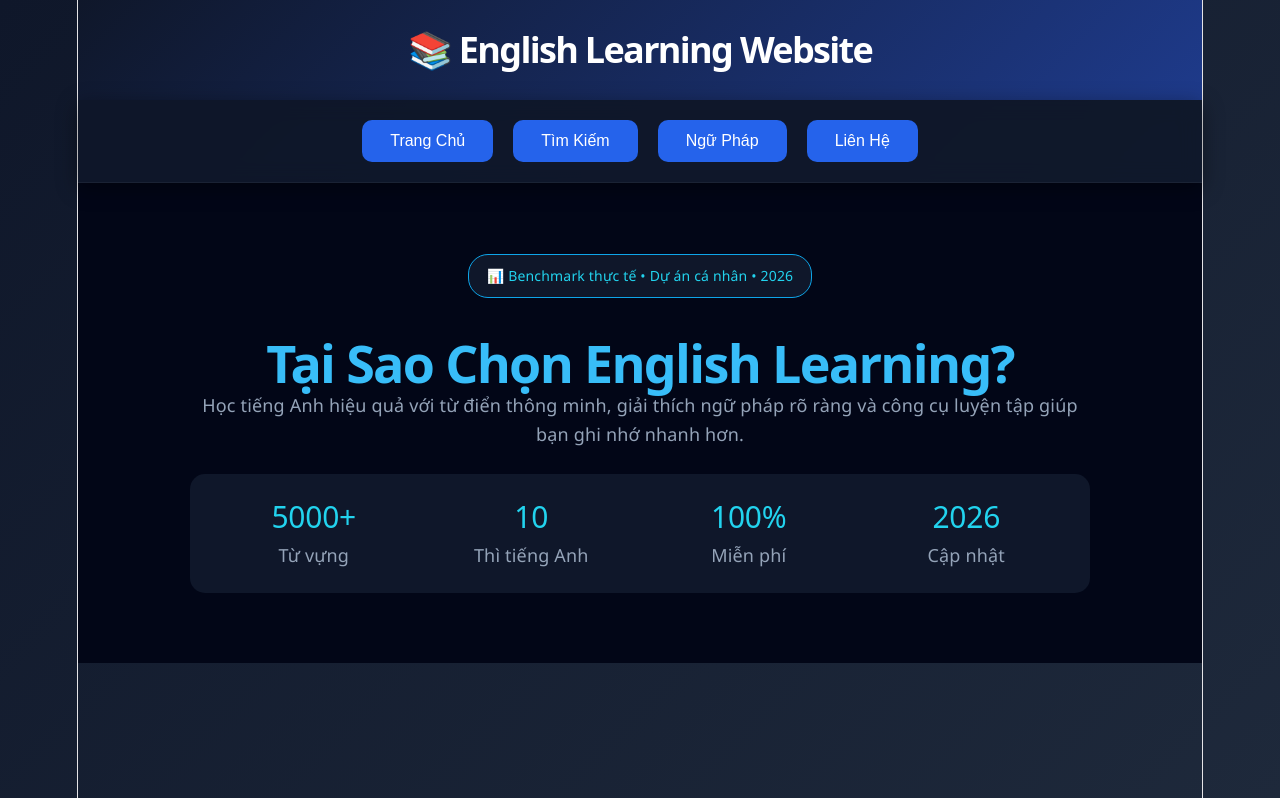
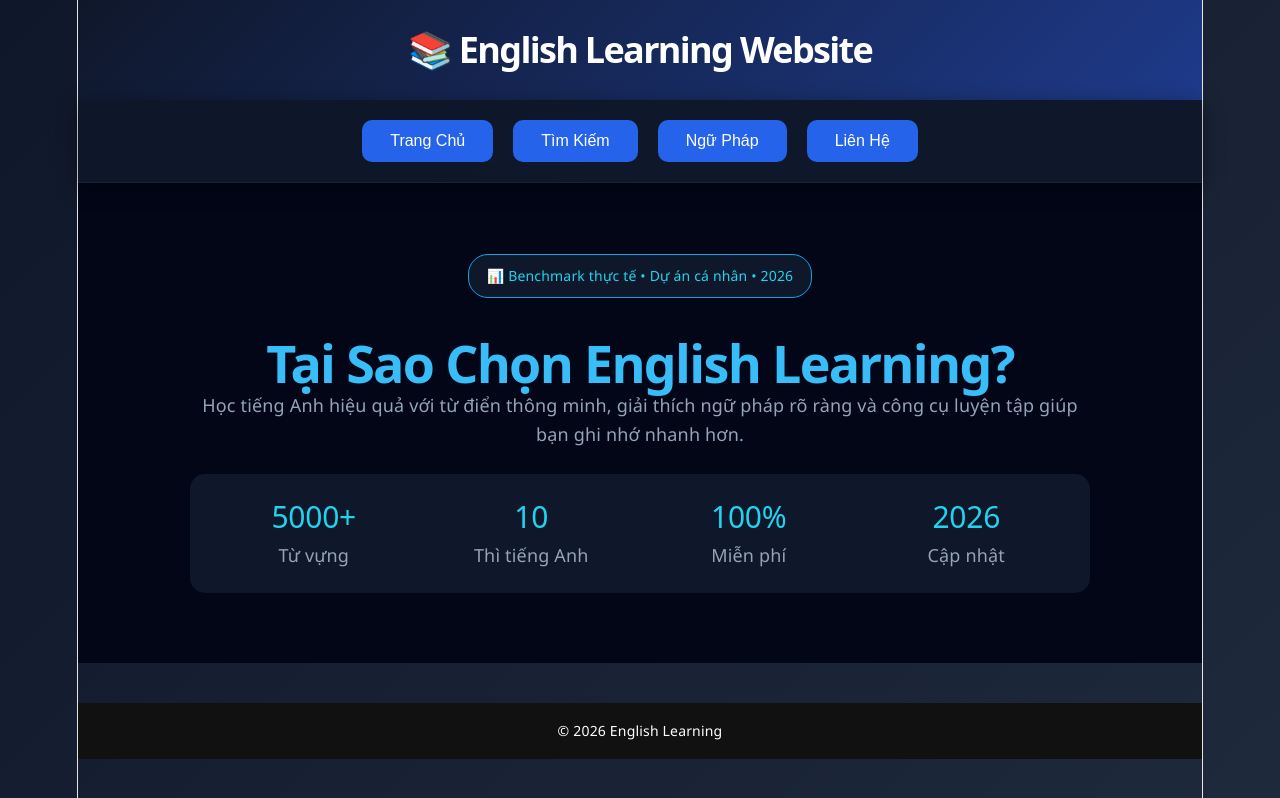
Before and after one commit to minhtrung30098-sketch/english-learn, a React (Vite) app: page / in a window 1280 px wide. Built offline with nearby package versions, Linux system fonts and the light colour scheme.

Commit message:
add footer

```diff
--- a/src/App.css
+++ b/src/App.css
@@ -457,3 +457,12 @@
 }
 
 }
+/*FOOTER*/
+.footer {
+  background-color: #111;
+  color: #fff;
+  text-align: center;
+  padding: 15px;
+  margin-top: 40px;
+  font-size: 14px;
+}
--- a/src/App.jsx
+++ b/src/App.jsx
@@ -5,6 +5,7 @@
 import Dictionary from "./components/Dictionary.jsx"
 import Grammar from "./components/Grammar.jsx"
 import Contact from "./components/Contact.jsx"
+import Footer from "./components/Footer.jsx"
 
 import "./App.css"
 
@@ -22,7 +23,7 @@
       {page === "dictionary" && <Dictionary />}
       {page === "grammar" && <Grammar />}
       {page === "contact" && <Contact />}
-
+      <Footer />
     </div>
 
   )
--- /dev/null
+++ b/src/components/Footer.jsx
@@ -0,0 +1,9 @@
+function Footer() {
+  return (
+    <footer className="footer">
+      <p>© 2026 English Learning</p>
+    </footer>
+  )
+}
+
+export default Footer
```
